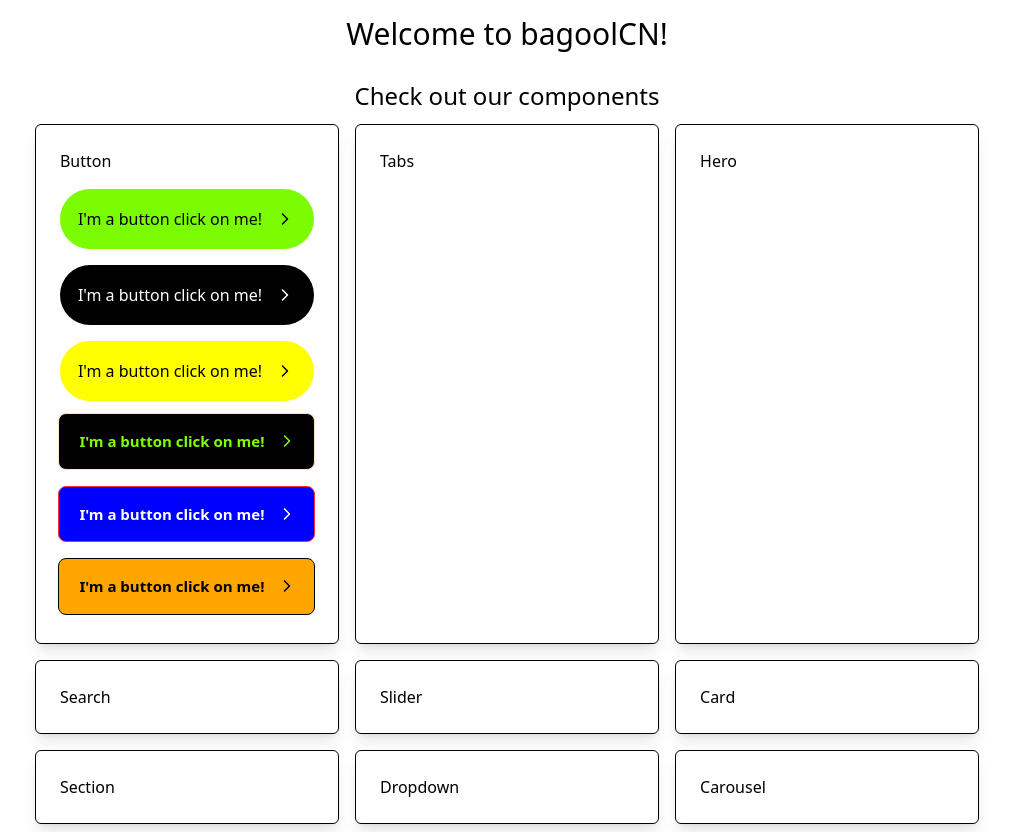
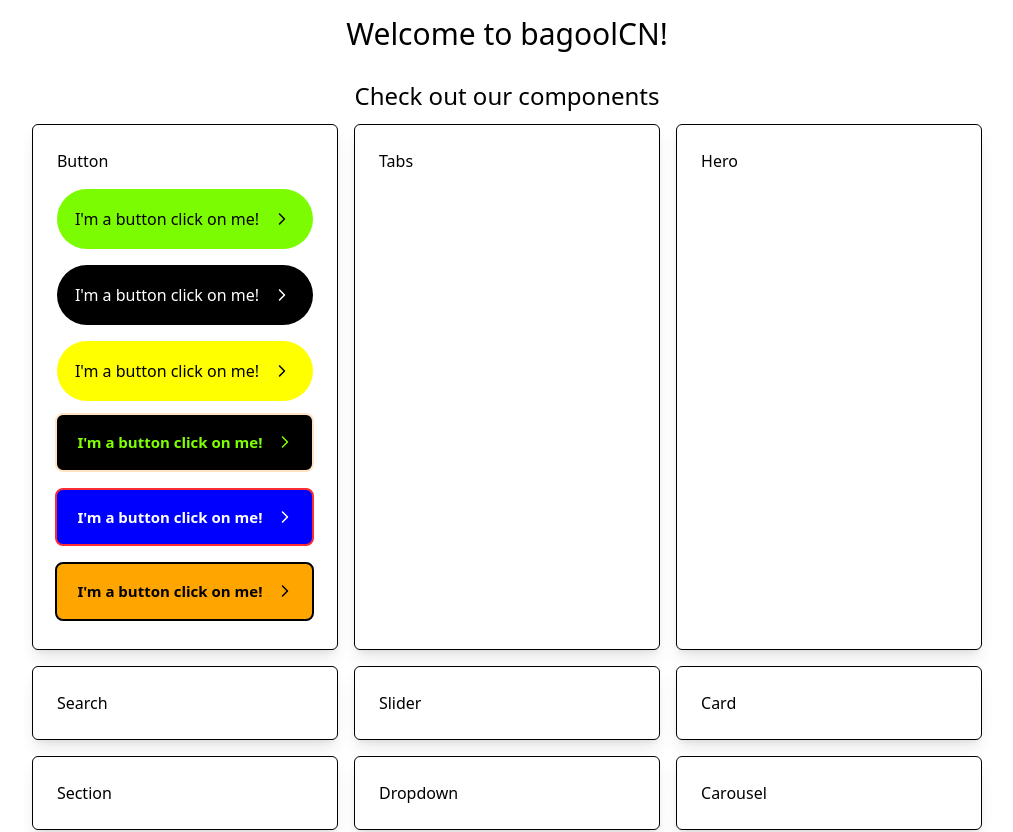
Before and after one commit to bcatalfo/bagoolCN, a React (Vite) app: page / in a window 1280 px wide. Shown: the top 832 px of the page, without its empty margins (133-1146 px from the left). Built offline with nearby package versions, Linux system fonts and the light colour scheme.

Commit message:
Made the goober border a bit thicker.

```diff
--- a/src/button.tsx
+++ b/src/button.tsx
@@ -30,7 +30,7 @@ export default function Button({
       <div
         className={cn(
           {
-            "rounded-[8px] text-[15px] font-bold border-[1.5px] px-5 py-2 -translate-y-1 hover:-translate-y-1.5 active:-translate-y-0.5 mx-[-1.5px]":
+            "rounded-[8px] text-[15px] font-bold border-2 px-5 py-2 -translate-y-1 hover:-translate-y-1.5 active:-translate-y-0.5 mx-[-1.5px]":
               variant == "goober",
           },
           "flex items-center gap-4",
```
